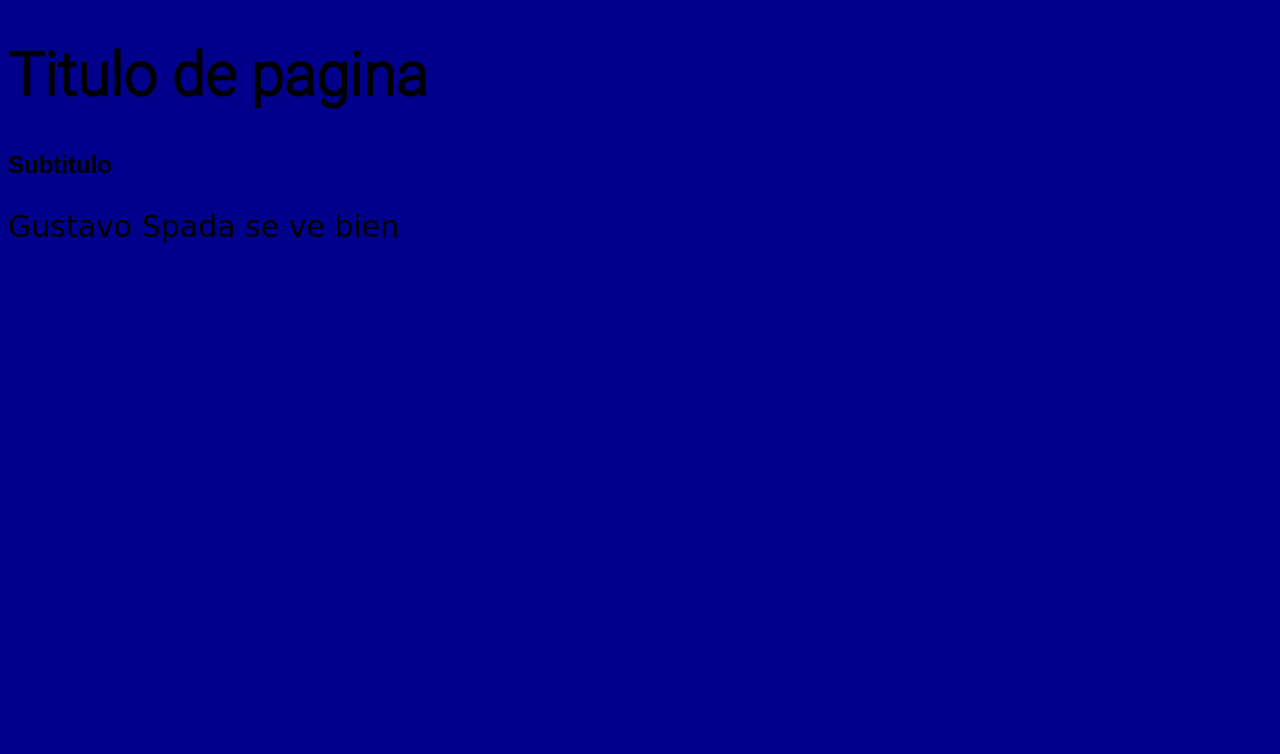
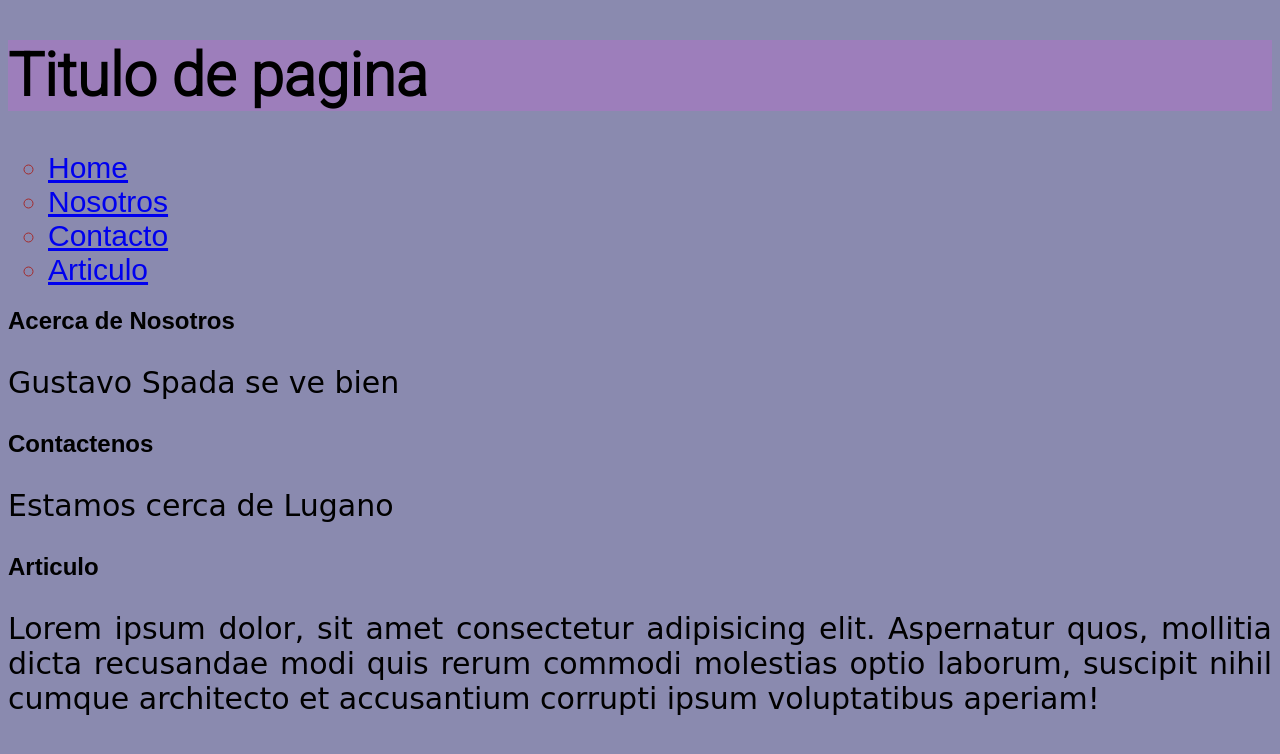
Before and after one commit to gusfgs36/gusfgs36.github.io, a plain HTML site: page Clase8/index.html in a window 1280 px wide. Drawn offline with Linux system fonts and the light colour scheme; a web font is replaced by a local one.

Commit message:
actualizo clase 8

```diff
--- a/Clase8/index.html
+++ b/Clase8/index.html
@@ -10,9 +10,40 @@
     <link rel="preconnect" href="https://fonts.gstatic.com" crossorigin>
     <link href="https://fonts.googleapis.com/css2?family=Roboto:ital,wght@0,300;1,300&display=swap" rel="stylesheet">
 </head>
+<header>
+    <h1>Titulo de pagina</h1>
+</header>
 <body>
-    <h1>Titulo de pagina</h1>
-    <h2>Subtitulo</h2>
-    <p>Gustavo Spada se ve bien</p>
+    <main>
+        <nav>
+            <ul>
+                <li class="link">
+                    <a href="index.html">Home</a>
+                 </li>
+                 <li class="link">
+                    <a href="nosotros">Nosotros</a>
+                 </li>
+                 <li class="link">
+                     <a href="#contacto">Contacto</a>
+                 </li>
+                 <li class="link">
+                     <a href="Articulo">Articulo</a>
+                 </li>
+            </ul>
+        </nav>
+        <section id="nosotros">
+            <h2>Acerca de Nosotros</h2>
+            <p>Gustavo Spada se ve bien</p>
+        </section>
+        <section id="contacto">
+            <h2>Contactenos</h2>
+            <p>Estamos cerca de Lugano</p>
+        </section>
+        <section>
+            <h2>Articulo</h2>
+            <p>Lorem ipsum dolor, sit amet consectetur adipisicing elit. Aspernatur quos, mollitia dicta recusandae modi quis rerum commodi molestias optio laborum, suscipit nihil cumque architecto et accusantium corrupti ipsum voluptatibus aperiam!</p>
+        </section>
+    </main>
+
 </body>
 </html>
--- a/Clase8/styles.css
+++ b/Clase8/styles.css
@@ -1,9 +1,16 @@
 
-@import url('https://fonts.googleapis.com/css2?family=Roboto:ital,wght@0,300;1,300&display=swap');
-@import url('https://fonts.googleapis.com/css2?family=Roboto:ital,wght@0,300;1,300&family=Send+Flowers&display=swap');
+@import url('https://fonts.googleapis.com/css2?family=BIZ+UDGothic&family=Roboto:ital,wght@0,300;1,300&family=Send+Flowers&display=swap');
 
+header{
+    background-color: rgb(157, 126, 187);
+}
 body{
-    background-color: darkblue;
+    background-color: rgb(138, 138, 175);
+}
+.link {
+    list-style: circle;
+    font-size: 28px;
+    font-family: 'Roboto', sans-serif;
 }
 h1{
     font-size: 60px;
@@ -13,7 +20,17 @@ h1{
 h2{
     font-family: sans-serif;
 }
+
+a{
+    font-size: 30px;
+    font-family: 'BIZ UDGothic', sans-serif;
+}
 p{
     font-family: 'Send Flowers', cursive;
     font-size: 30px;
+    text-align: justify;
 }
+
+ul{
+    color: brown;
+}
```
